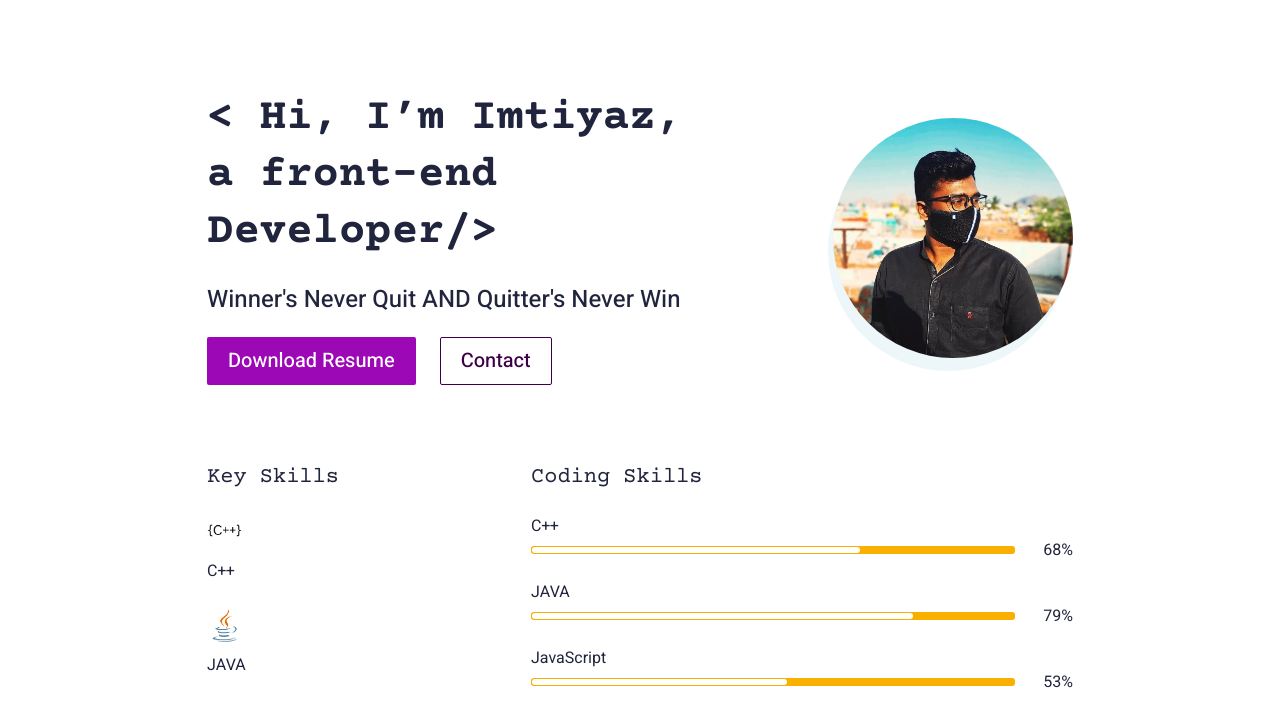
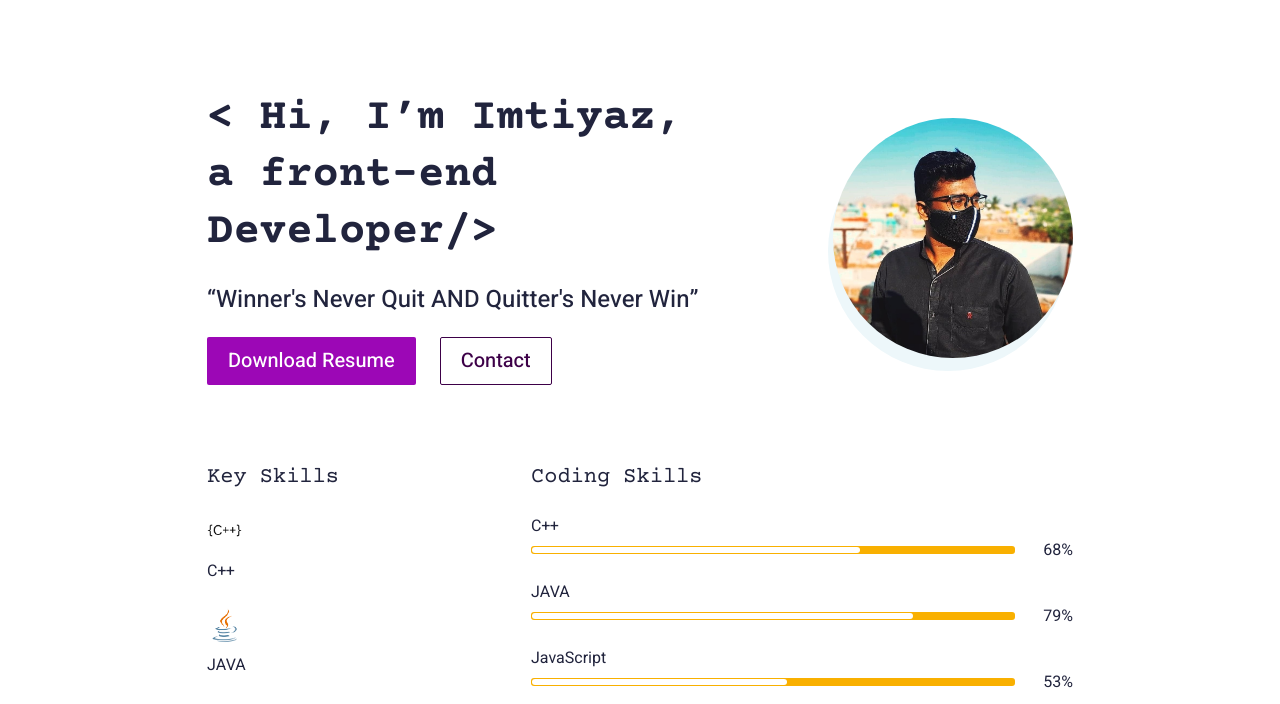
Before and after one commit to Mohd-Imtiyaz/Mohammed, a plain HTML site: page index.html in a window 1280 px wide. Shown: the part 90-794 px from the top of the page. Drawn offline with nearby package versions, Linux system fonts and the light colour scheme.

Commit message:
Update index.html

```diff
--- a/index.html
+++ b/index.html
@@ -77,7 +77,7 @@
             <div class="col-md">
               <div class="bannerContent">
                 <h1 class="xlTitle pb-3"> <&nbsp;Hi, I’m Imtiyaz, <br> a front-end Developer/></h1>
-                <h4>Winner's Never Quit AND Quitter's Never Win</h4>
+                <h4>“Winner's Never Quit AND Quitter's Never Win”</h4>
                 <div class="bannerBtnCol">
                   <div class="row">
                     <div class="col-auto">
```
